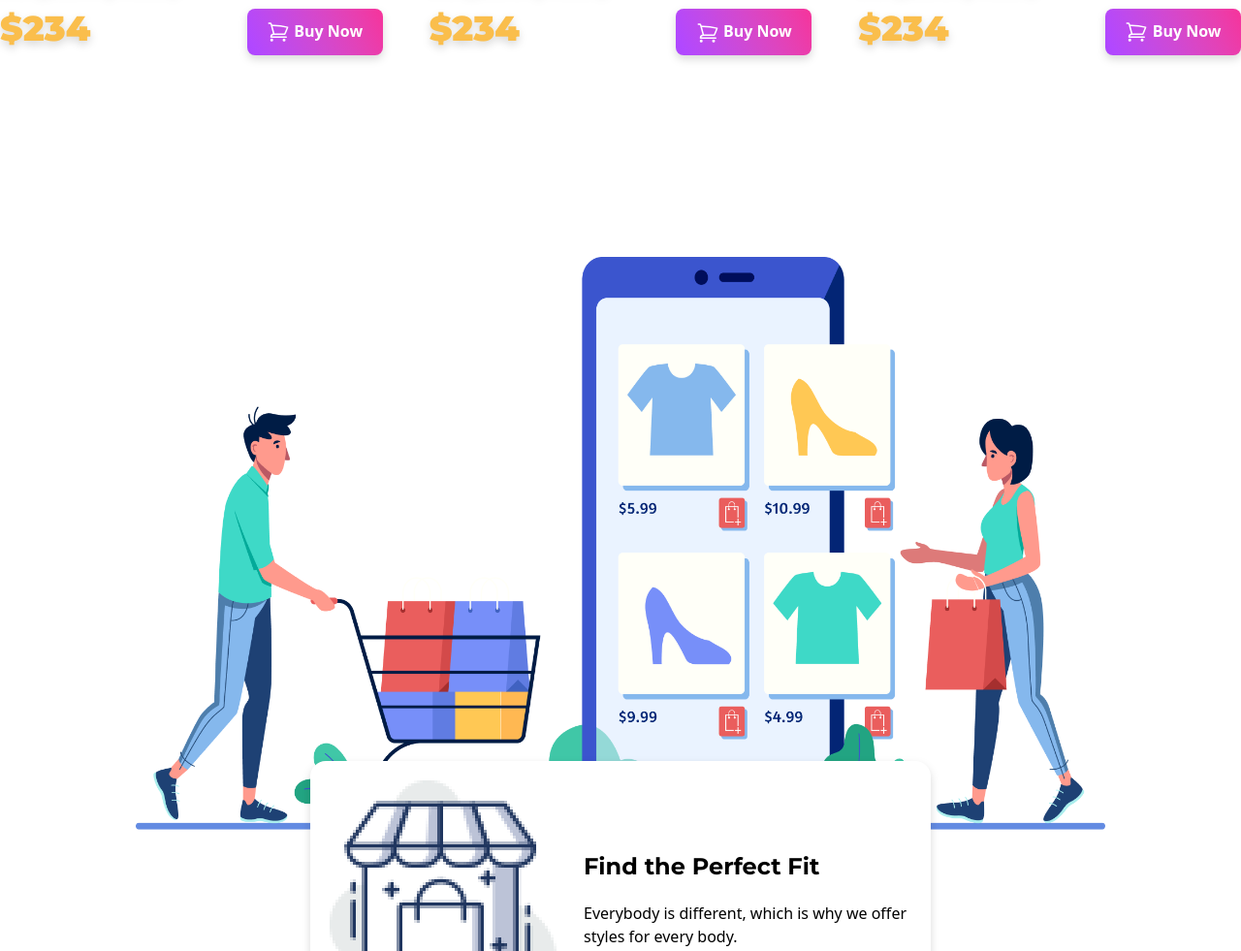
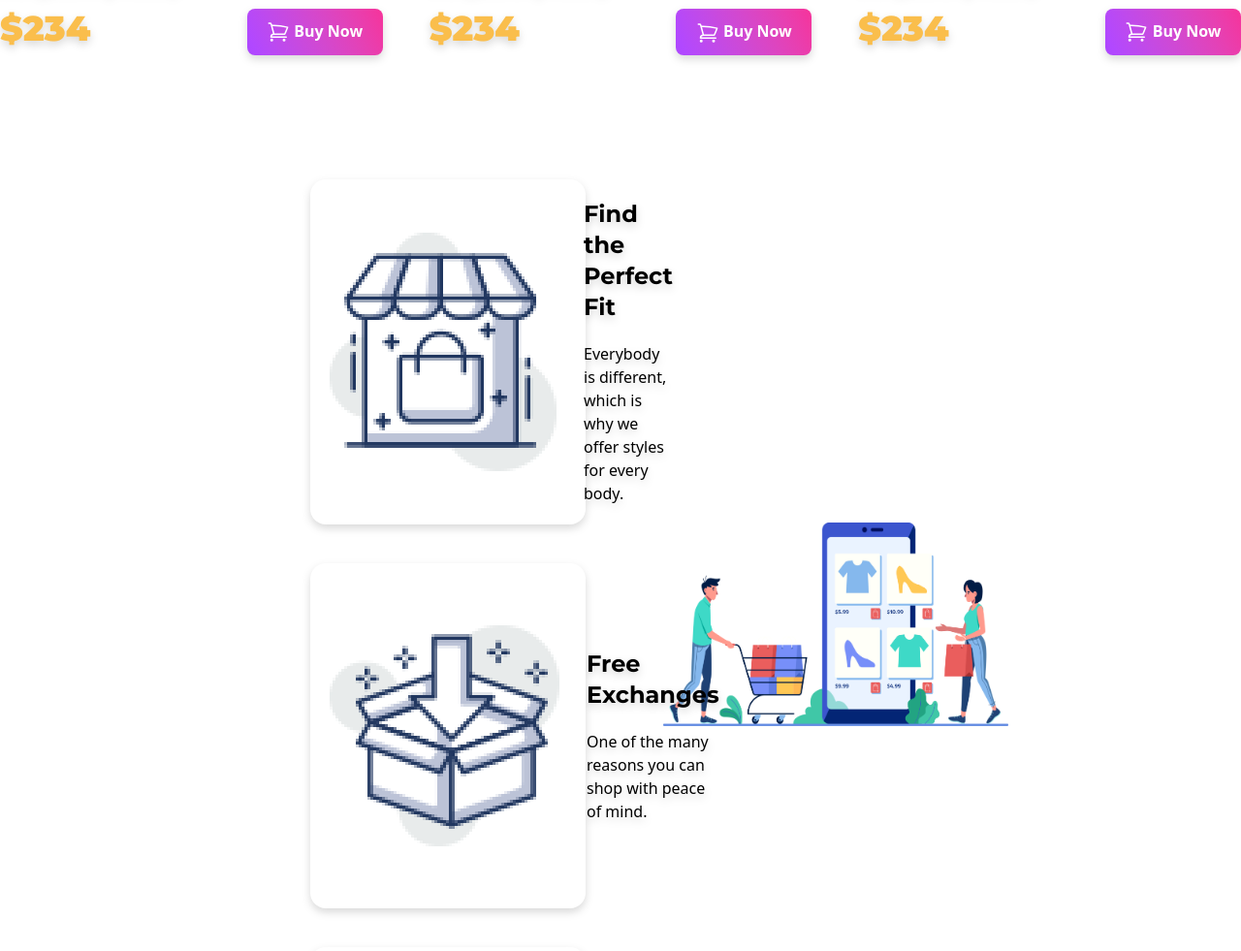
Before and after one commit to ashikk99/penguin-fashion-bd, a plain HTML site: page index.html in a window 1280 px wide. Shown: the part 2182-3163 px from the top of the page at 97% size. Drawn offline with nearby package versions, Linux system fonts and the light colour scheme.

Commit message:
reverse done

```diff
--- a/index.html
+++ b/index.html
@@ -198,7 +198,7 @@
     </main>
     <footer>
         <!-- find the perfect fit section -->
-    <section class="flex flex-col-reverse sm:flex items-center justify-between mx-20 md:mx-60 py-10 md:py-20">
+    <section class="flex flex-col-reverse md:flex-row md:flex items-center justify-between mx-20 md:mx-60 py-10 md:py-20">
         <div class="grid grid-rows-3 gap-y-10 md:px-20">
             <div class=" md:flex items-center bg-[#FFFFFF] drop-shadow-lg space-x-7 p-5 rounded-2xl">
                 <img src="icons/house.png" alt="">
```
